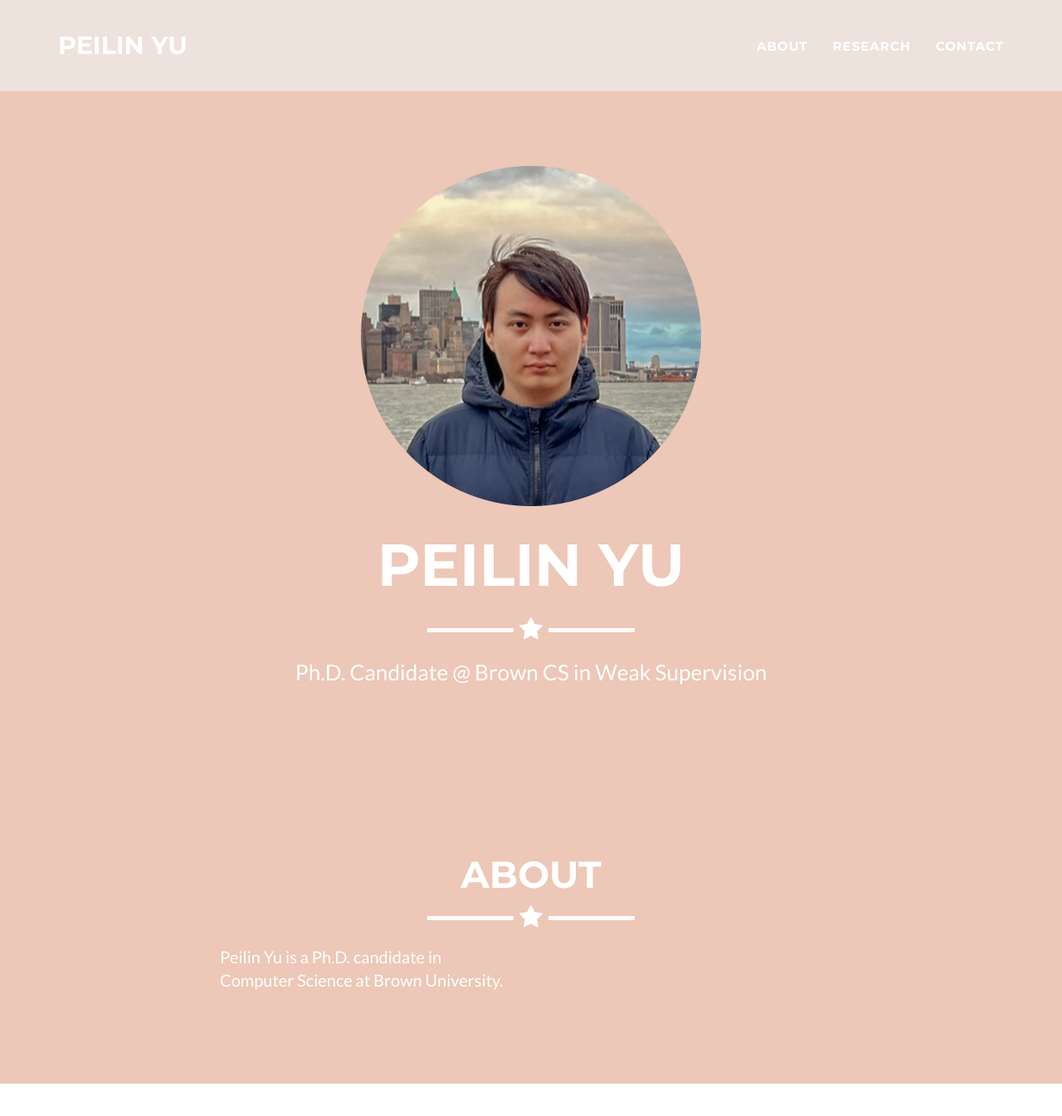
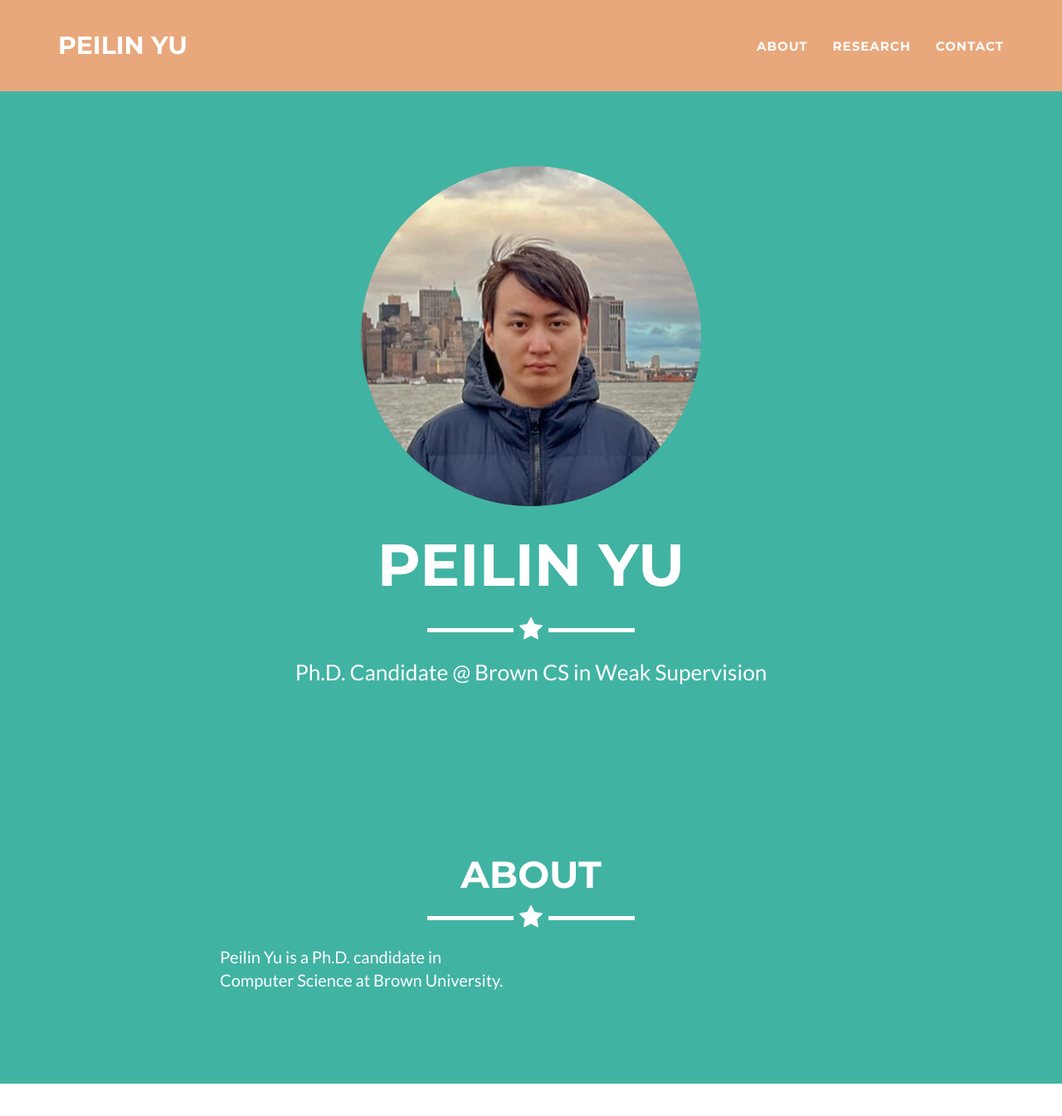
Before and after one commit to dotpyu/dotpyu.github.io, a Jekyll site: the page built from _posts/2014-07-18-project-1.markdown, in a window 1280 px wide and 1400 px high. Shown: the top 1345 px of the window at 83% size. Built offline with Jekyll 4.4.1, drawn with Linux system fonts in a browser that asks for light colours.

Commit message:
Update _config.yml

```diff
--- a/_config.yml
+++ b/_config.yml
@@ -25,10 +25,10 @@ disqus_shortname: dotpyu
 
 # Color settings (hex-codes without the leading hash-tag)
 color:
-  primary: edc7b7 #18bc9c #80B3FF
-  primary-rgb: "237,199,183" #"24,288,156" #"128,179,255"
-  secondary: eee2dc #2c3e50 #FD6E8A
-  secondary-dark: 123c69 #233140 #A2122F
+  primary: 41b3a3 #18bc9c #80B3FF
+  primary-rgb: "65, 179, 163" #"24,288,156" #"128,179,255"
+  secondary: e8a87c #2c3e50 #FD6E8A
+  secondary-dark: e27d60 #233140 #A2122F
 
 # Footer settings
 footer:
```
